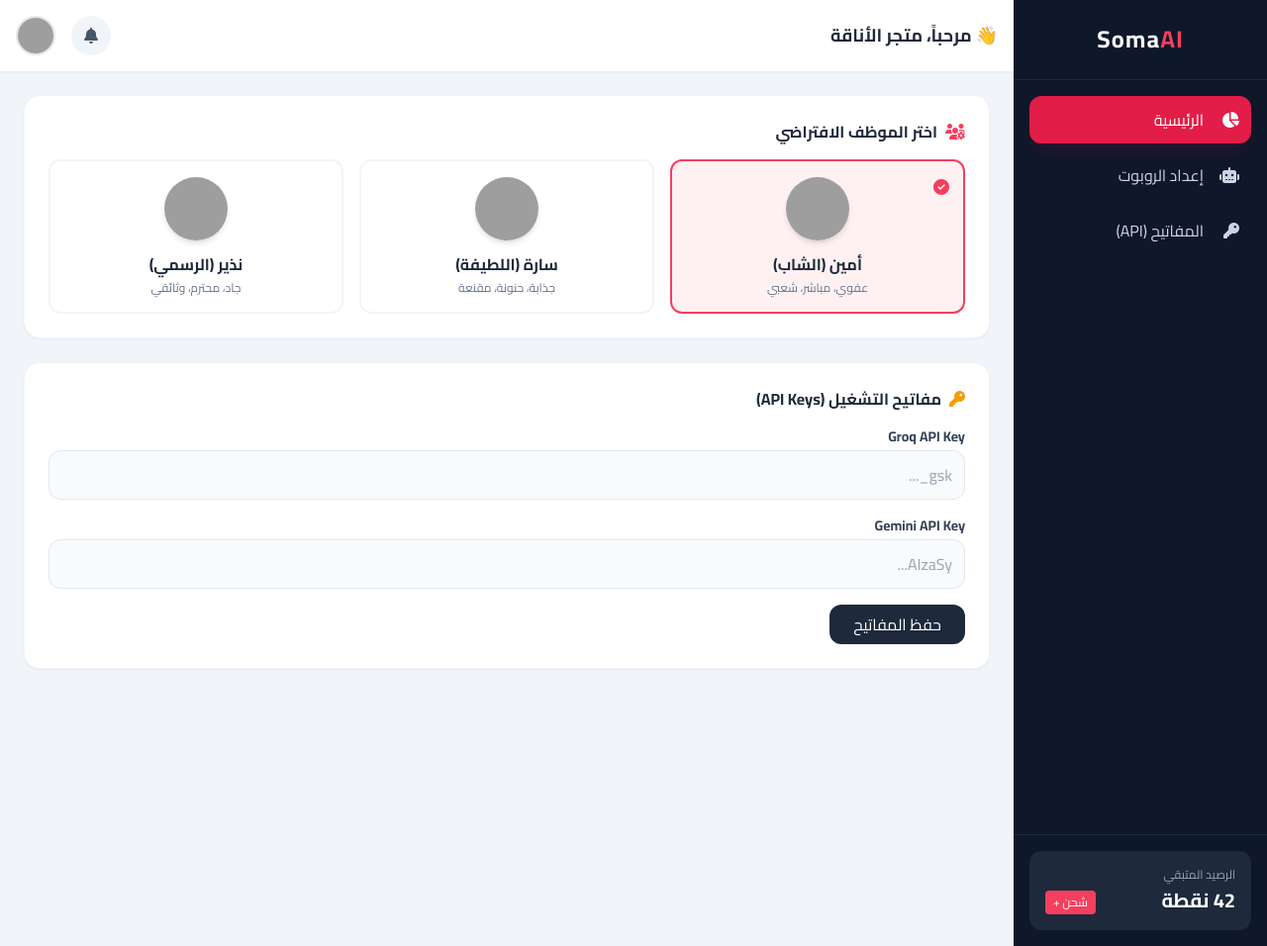
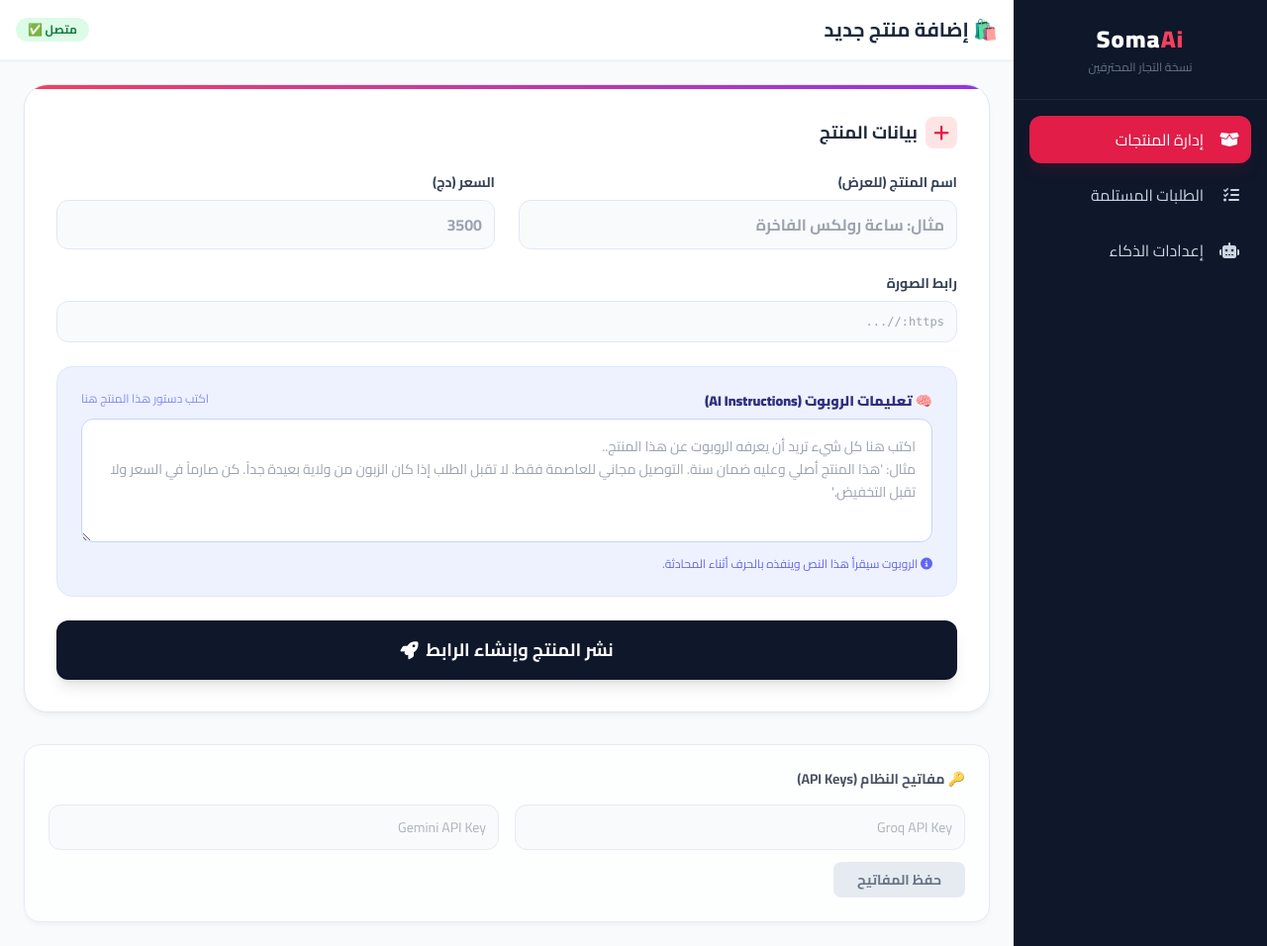
Before and after one commit to Moussabenmoussa/SomaXpres, a Flask app: page /dashboard/ in a window 1280 px wide. Shown: the whole page at 99% size. Run offline with Flask 3, Linux system fonts and the light colour scheme; data that the repository does not hold is empty; some libraries are stand-ins or nearby versions; grey boxes are pictures that could not be loaded.

Commit message:
Update dashboard.html

```diff
--- a/app/templates/dashboard.html
+++ b/app/templates/dashboard.html
@@ -3,151 +3,187 @@
 <head>
     <meta charset="UTF-8">
     <meta name="viewport" content="width=device-width, initial-scale=1.0">
-    <title>SomaXpres - لوحة التحكم</title>
+    <title>SomaXpres - غرفة القيادة</title>
     <script src="https://cdn.tailwindcss.com"></script>
-    <link href="https://fonts.googleapis.com/css2?family=Cairo:wght@400;600;700&display=swap" rel="stylesheet">
+    <link href="https://fonts.googleapis.com/css2?family=Cairo:wght@400;600;700;900&display=swap" rel="stylesheet">
     <link rel="stylesheet" href="https://cdnjs.cloudflare.com/ajax/libs/font-awesome/6.4.0/css/all.min.css">
-    <style>body { font-family: 'Cairo', sans-serif; background: #f1f5f9; }</style>
+    <style>
+        body { font-family: 'Cairo', sans-serif; background: #f8fafc; }
+        .glass { background: white; border: 1px solid #e2e8f0; box-shadow: 0 4px 6px -1px rgba(0, 0, 0, 0.05); }
+    </style>
 </head>
-<body class="flex h-screen overflow-hidden">
+<body class="flex h-screen overflow-hidden text-slate-800">
 
-    <aside class="w-64 bg-slate-900 text-slate-300 hidden md:flex flex-col">
+    <aside class="w-64 bg-slate-900 text-slate-300 hidden md:flex flex-col z-20">
         <div class="p-6 text-center border-b border-slate-800">
-            <h1 class="text-2xl font-bold text-white tracking-wider">Soma<span class="text-rose-500">AI</span></h1>
+            <h1 class="text-2xl font-black text-white tracking-wider">Soma<span class="text-rose-500">Ai</span></h1>
+            <p class="text-xs text-slate-500 mt-1">نسخة التجار المحترفين</p>
         </div>
         <nav class="flex-1 p-4 space-y-2">
             <a href="#" class="flex items-center gap-3 p-3 bg-rose-600 text-white rounded-xl shadow-lg shadow-rose-900/20">
-                <i class="fas fa-chart-pie w-6"></i> الرئيسية
+                <i class="fas fa-box-open w-6"></i> إدارة المنتجات
             </a>
             <a href="#" class="flex items-center gap-3 p-3 hover:bg-slate-800 rounded-xl transition">
-                <i class="fas fa-robot w-6"></i> إعداد الروبوت
+                <i class="fas fa-list-check w-6"></i> الطلبات المستلمة
             </a>
             <a href="#" class="flex items-center gap-3 p-3 hover:bg-slate-800 rounded-xl transition">
-                <i class="fas fa-key w-6"></i> المفاتيح (API)
+                <i class="fas fa-robot w-6"></i> إعدادات الذكاء
             </a>
         </nav>
-        <div class="p-4 border-t border-slate-800">
-            <div class="bg-slate-800 p-4 rounded-xl">
-                <p class="text-xs text-slate-400 mb-1">الرصيد المتبقي</p>
-                <div class="flex justify-between items-end">
-                    <span class="text-xl font-bold text-white">42 نقطة</span>
-                    <button onclick="topUp()" class="text-xs bg-rose-500 text-white px-2 py-1 rounded hover:bg-rose-600">شحن +</button>
-                </div>
-            </div>
-        </div>
     </aside>
 
-    <main class="flex-1 overflow-y-auto">
-        <header class="bg-white p-4 shadow-sm flex justify-between items-center sticky top-0 z-10">
-            <h2 class="text-lg font-bold text-slate-800">👋 مرحباً، متجر الأناقة</h2>
-            <div class="flex items-center gap-4">
-                <button class="w-10 h-10 bg-slate-100 rounded-full text-slate-600 hover:bg-slate-200"><i class="fas fa-bell"></i></button>
-                <img src="https://ui-avatars.com/api/?name=Shop&background=0f172a&color=fff" class="w-10 h-10 rounded-full border-2 border-slate-200">
+    <main class="flex-1 overflow-y-auto relative">
+        <header class="bg-white p-4 shadow-sm flex justify-between items-center sticky top-0 z-10 border-b border-slate-100">
+            <div class="flex items-center gap-3">
+                <h2 class="text-xl font-bold text-slate-800">🛍️ إضافة منتج جديد</h2>
+            </div>
+            <div class="flex items-center gap-3">
+                <span class="bg-green-100 text-green-700 px-3 py-1 rounded-full text-xs font-bold">متصل ✅</span>
             </div>
         </header>
 
-        <div class="p-6 max-w-6xl mx-auto space-y-6">
+        <div class="p-6 max-w-5xl mx-auto space-y-8">
 
-            <section class="bg-white p-6 rounded-2xl shadow-sm border border-slate-100">
-                <h3 class="font-bold text-slate-800 mb-4 flex items-center gap-2">
-                    <i class="fas fa-users-gear text-rose-500"></i> اختر الموظف الافتراضي
+            <section class="glass p-8 rounded-3xl relative overflow-hidden">
+                <div class="absolute top-0 left-0 w-full h-1 bg-gradient-to-r from-rose-500 to-purple-600"></div>
+
+                <h3 class="font-bold text-lg text-slate-800 mb-6 flex items-center gap-2">
+                    <span class="bg-rose-100 text-rose-600 w-8 h-8 flex items-center justify-center rounded-lg"><i class="fas fa-plus"></i></span>
+                    بيانات المنتج
                 </h3>
-                <div class="grid grid-cols-1 md:grid-cols-3 gap-4">
-                    <label class="cursor-pointer relative">
-                        <input type="radio" name="persona" class="peer sr-only" checked>
-                        <div class="p-4 border-2 border-slate-100 rounded-xl hover:bg-slate-50 peer-checked:border-rose-500 peer-checked:bg-rose-50 transition text-center">
-                            <img src="https://ui-avatars.com/api/?name=Amine&background=e11d48&color=fff" class="w-16 h-16 rounded-full mx-auto mb-3 shadow-md">
-                            <h4 class="font-bold text-slate-800">أمين (الشاب)</h4>
-                            <p class="text-xs text-slate-500 mt-1">عفوي، مباشر، شعبي</p>
+
+                <div class="grid grid-cols-1 md:grid-cols-2 gap-6 mb-6">
+                    <div>
+                        <label class="block text-sm font-bold text-slate-700 mb-2">اسم المنتج (للعرض)</label>
+                        <input type="text" id="prodName" placeholder="مثال: ساعة رولكس الفاخرة" class="w-full p-3 bg-slate-50 border border-slate-200 rounded-xl focus:border-rose-500 focus:ring-2 focus:ring-rose-200 outline-none transition-all font-bold">
                     </div>
-                        <div class="absolute top-4 right-4 text-rose-500 opacity-0 peer-checked:opacity-100"><i class="fas fa-check-circle"></i></div>
+                    <div>
+                        <label class="block text-sm font-bold text-slate-700 mb-2">السعر (دج)</label>
+                        <input type="number" id="prodPrice" placeholder="3500" class="w-full p-3 bg-slate-50 border border-slate-200 rounded-xl focus:border-rose-500 focus:ring-2 focus:ring-rose-200 outline-none transition-all font-bold">
+                    </div>
+                </div>
+
+                <div class="mb-6">
+                    <label class="block text-sm font-bold text-slate-700 mb-2">رابط الصورة</label>
+                    <input type="text" id="prodImg" placeholder="https://..." class="w-full p-3 bg-slate-50 border border-slate-200 rounded-xl focus:border-rose-500 outline-none transition-all text-xs font-mono text-slate-500">
+                </div>
+
+                <div class="bg-indigo-50 border border-indigo-100 p-6 rounded-2xl mb-6">
+                    <label class="block text-sm font-black text-indigo-900 mb-2 flex justify-between">
+                        <span>🧠 تعليمات الروبوت (AI Instructions)</span>
+                        <span class="text-indigo-400 text-xs font-normal">اكتب دستور هذا المنتج هنا</span>
                     </label>
+                    <textarea id="prodRules" rows="4" class="w-full p-4 bg-white border border-indigo-200 rounded-xl focus:border-indigo-500 focus:ring-2 focus:ring-indigo-200 outline-none transition-all text-sm leading-relaxed"
+                    placeholder="اكتب هنا كل شيء تريد أن يعرفه الروبوت عن هذا المنتج..
+مثال: 'هذا المنتج أصلي وعليه ضمان سنة. التوصيل مجاني للعاصمة فقط. لا تقبل الطلب إذا كان الزبون من ولاية بعيدة جداً. كن صارماً في السعر ولا تقبل التخفيض.'"></textarea>
+                    <p class="text-xs text-indigo-500 mt-2"><i class="fas fa-info-circle"></i> الروبوت سيقرأ هذا النص وينفذه بالحرف أثناء المحادثة.</p>
+                </div>
 
-                    <label class="cursor-pointer relative">
-                        <input type="radio" name="persona" class="peer sr-only">
-                        <div class="p-4 border-2 border-slate-100 rounded-xl hover:bg-slate-50 peer-checked:border-pink-500 peer-checked:bg-pink-50 transition text-center">
-                            <img src="https://ui-avatars.com/api/?name=Sarah&background=ec4899&color=fff" class="w-16 h-16 rounded-full mx-auto mb-3 shadow-md">
-                            <h4 class="font-bold text-slate-800">سارة (اللطيفة)</h4>
-                            <p class="text-xs text-slate-500 mt-1">جذابة، حنونة، مقنعة</p>
+                <button onclick="publishProduct()" class="w-full bg-slate-900 text-white font-bold py-4 rounded-xl hover:bg-slate-800 transition-all shadow-lg flex items-center justify-center gap-2 text-lg">
+                    <span>نشر المنتج وإنشاء الرابط</span>
+                    <i class="fas fa-rocket"></i>
+                </button>
+
+                <div id="resultArea" class="hidden mt-6 bg-green-50 border border-green-200 rounded-2xl p-6 text-center animate-pulse">
+                    <div class="w-12 h-12 bg-green-100 text-green-600 rounded-full flex items-center justify-center mx-auto mb-3 text-xl"><i class="fas fa-check"></i></div>
+                    <h4 class="font-bold text-green-800 mb-2">تم إنشاء صفحة الهبوط بنجاح!</h4>
+                    <p class="text-sm text-green-600 mb-4">انسخ هذا الرابط واستخدمه في إعلاناتك:</p>
+                    <div class="bg-white border border-green-200 p-3 rounded-lg flex items-center justify-between gap-2">
+                        <code id="finalLink" class="text-sm font-mono text-slate-600 truncate">...</code>
+                        <button onclick="copyLink()" class="text-green-600 font-bold text-sm hover:underline">نسخ</button>
                     </div>
-                        <div class="absolute top-4 right-4 text-pink-500 opacity-0 peer-checked:opacity-100"><i class="fas fa-check-circle"></i></div>
-                    </label>
-
-                    <label class="cursor-pointer relative">
-                        <input type="radio" name="persona" class="peer sr-only">
-                        <div class="p-4 border-2 border-slate-100 rounded-xl hover:bg-slate-50 peer-checked:border-blue-500 peer-checked:bg-blue-50 transition text-center">
-                            <img src="https://ui-avatars.com/api/?name=Nadir&background=3b82f6&color=fff" class="w-16 h-16 rounded-full mx-auto mb-3 shadow-md">
-                            <h4 class="font-bold text-slate-800">نذير (الرسمي)</h4>
-                            <p class="text-xs text-slate-500 mt-1">جاد، محترم، وثائقي</p>
-                        </div>
-                        <div class="absolute top-4 right-4 text-blue-500 opacity-0 peer-checked:opacity-100"><i class="fas fa-check-circle"></i></div>
-                    </label>
+                    <a id="previewBtn" href="#" target="_blank" class="inline-block mt-4 text-green-700 font-bold underline">تجربة الصفحة <i class="fas fa-external-link-alt"></i></a>
                 </div>
             </section>
 
-            <section class="bg-white p-6 rounded-2xl shadow-sm border border-slate-100">
-                <h3 class="font-bold text-slate-800 mb-4 flex items-center gap-2">
-                    <i class="fas fa-key text-amber-500"></i> مفاتيح التشغيل (API Keys)
-                </h3>
-                <div class="space-y-4">
-                    <div>
-                        <label class="block text-sm font-bold text-slate-700 mb-1">Groq API Key</label>
-                        <input type="password" id="groqKey" placeholder="gsk_..." class="w-full p-3 bg-slate-50 border border-slate-200 rounded-xl focus:border-rose-500 outline-none">
+            <section class="glass p-6 rounded-2xl opacity-80 hover:opacity-100 transition-opacity">
+                <h3 class="font-bold text-slate-800 mb-4 text-sm">🔑 مفاتيح النظام (API Keys)</h3>
+                <div class="grid grid-cols-1 md:grid-cols-2 gap-4">
+                    <input type="password" id="groqKey" placeholder="Groq API Key" class="p-3 bg-slate-50 border border-slate-200 rounded-xl text-sm">
+                    <input type="password" id="geminiKey" placeholder="Gemini API Key" class="p-3 bg-slate-50 border border-slate-200 rounded-xl text-sm">
                 </div>
-                    <div>
-                        <label class="block text-sm font-bold text-slate-700 mb-1">Gemini API Key</label>
-                        <input type="password" id="geminiKey" placeholder="AIzaSy..." class="w-full p-3 bg-slate-50 border border-slate-200 rounded-xl focus:border-rose-500 outline-none">
-                    </div>
-                    <button onclick="saveKeys()" class="bg-slate-800 text-white px-6 py-2 rounded-xl hover:bg-slate-900 transition">حفظ المفاتيح</button>
-                    <p id="saveMsg" class="text-green-500 text-sm hidden">تم الحفظ بنجاح!</p>
-                </div>
+                <button onclick="saveKeys()" class="mt-3 bg-slate-200 text-slate-600 font-bold py-2 px-6 rounded-lg text-sm hover:bg-slate-300 transition">حفظ المفاتيح</button>
             </section>
 
         </div>
     </main>
 
     <script>
+        // التحميل الأولي
         document.addEventListener('DOMContentLoaded', async () => {
+            // جلب المفاتيح المحفوظة
             try {
                 const res = await fetch('/dashboard/api/get-keys');
-                if (res.ok) {
+                if(res.ok) {
                     const data = await res.json();
                     if(data.groq_key) document.getElementById('groqKey').value = data.groq_key;
                     if(data.gemini_key) document.getElementById('geminiKey').value = data.gemini_key;
                 }
-            } catch (err) {
-                console.error(err);
+            } catch(e) { console.log(e); }
+        });
+
+        // دالة نشر المنتج
+        async function publishProduct() {
+            const btn = document.querySelector('button[onclick="publishProduct()"]');
+            const originalText = btn.innerHTML;
+            btn.innerHTML = '<i class="fas fa-spinner fa-spin"></i> جاري الإنشاء...';
+            btn.disabled = true;
+
+            const productData = {
+                name: document.getElementById('prodName').value,
+                price: document.getElementById('prodPrice').value,
+                image: document.getElementById('prodImg').value,
+                ai_instructions: document.getElementById('prodRules').value // هذا هو الدستور!
+            };
+
+            if(!productData.name || !productData.price) {
+                alert("يرجى كتابة اسم المنتج والسعر");
+                btn.innerHTML = originalText;
+                btn.disabled = false;
+                return;
             }
+
+            try {
+                const res = await fetch('/dashboard/api/add-product', {
+                    method: 'POST',
+                    headers: {'Content-Type': 'application/json'},
+                    body: JSON.stringify(productData)
                 });
+
+                const data = await res.json();
+
+                if(data.success) {
+                    const link = `${window.location.origin}/p/${data.product_id}`;
+                    document.getElementById('resultArea').classList.remove('hidden');
+                    document.getElementById('finalLink').innerText = link;
+                    document.getElementById('previewBtn').href = link;
+                    window.scrollTo({ top: document.body.scrollHeight, behavior: 'smooth' });
+                } else {
+                    alert("حدث خطأ أثناء الحفظ");
+                }
+            } catch(err) {
+                alert("خطأ في الاتصال بالسيرفر");
+            } finally {
+                btn.innerHTML = originalText;
+                btn.disabled = false;
+            }
+        }
 
         async function saveKeys() {
             const groq = document.getElementById('groqKey').value;
             const gemini = document.getElementById('geminiKey').value;
-            const btn = document.querySelector('button[onclick="saveKeys()"]');
-
-            btn.innerText = "جاري الحفظ...";
-
-            try {
-                const res = await fetch('/dashboard/api/save-keys', {
+            await fetch('/dashboard/api/save-keys', {
                 method: 'POST',
                 headers: {'Content-Type': 'application/json'},
                 body: JSON.stringify({groq_key: groq, gemini_key: gemini})
             });
-
-                if(res.ok) {
-                    document.getElementById('saveMsg').classList.remove('hidden');
-                    setTimeout(() => document.getElementById('saveMsg').classList.add('hidden'), 3000);
-                }
-            } catch (e) {
-                alert("خطأ في الاتصال");
-            } finally {
-                btn.innerText = "حفظ المفاتيح";
-            }
+            alert("تم حفظ المفاتيح بنجاح!");
         }
 
-        async function topUp() {
-            const res = await fetch('/dashboard/api/top-up', {method: 'POST'});
-            if(res.ok) alert("تم شحن 50 نقطة تجريبية!");
+        function copyLink() {
+            const text = document.getElementById('finalLink').innerText;
+            navigator.clipboard.writeText(text);
+            alert("تم نسخ الرابط!");
         }
     </script>
 </body>
```
Lines whose indentation alone changed are shown as unchanged.
